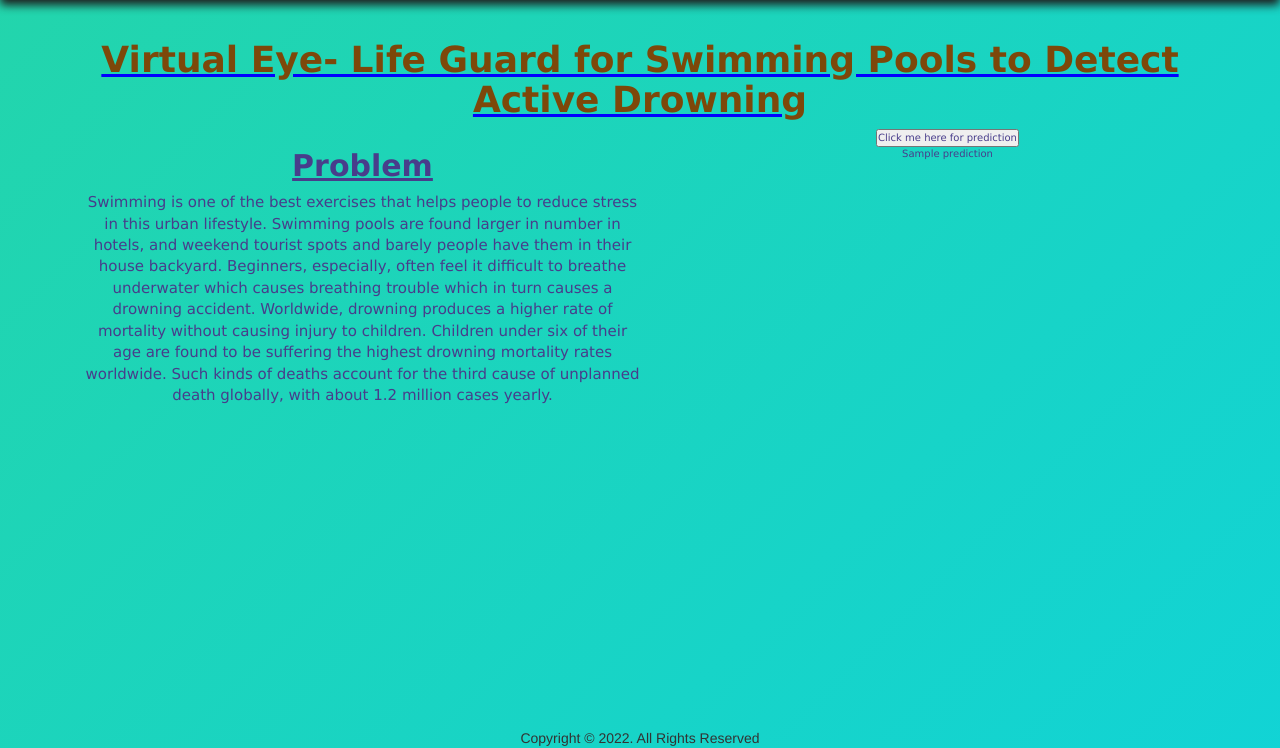
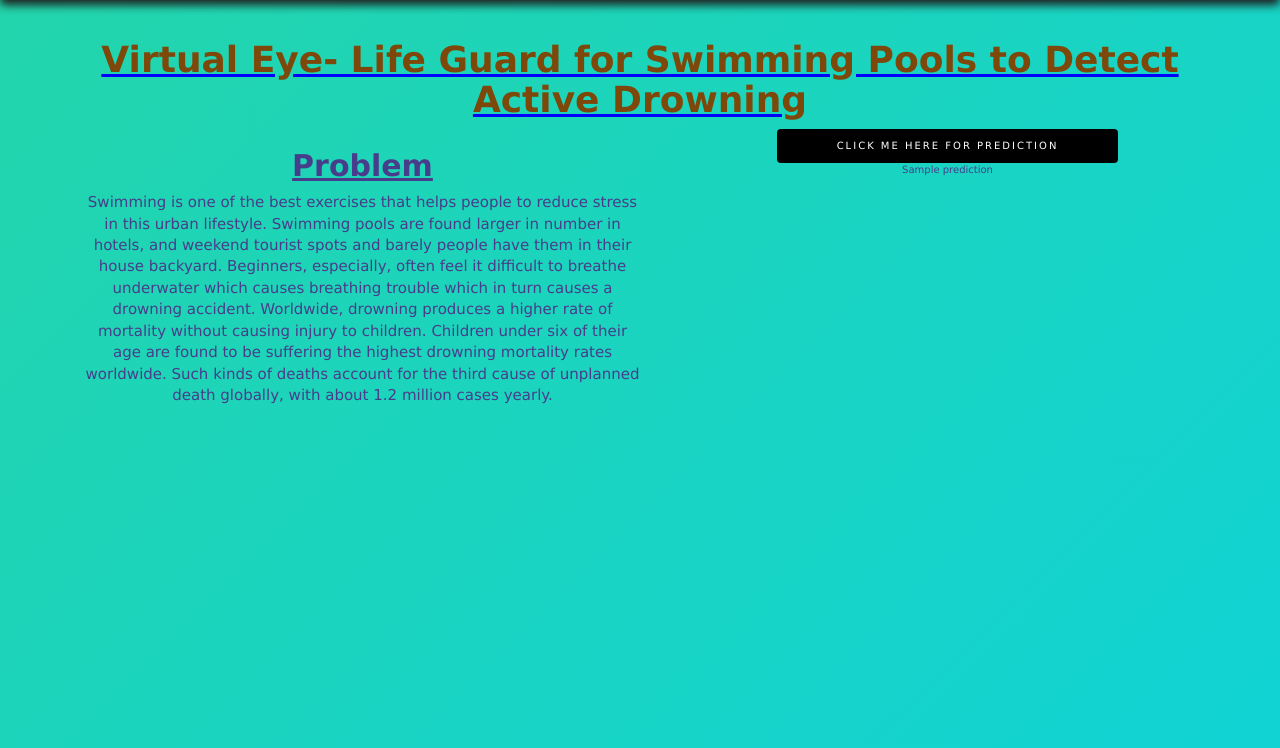
Before and after one commit to Shrijeeth/virtual-eye, a Flask app: template templates/prediction.html in a window 1280 px wide. Shown: the part 52-800 px from the top of the page. Run offline with Flask 2, Linux system fonts and the light colour scheme; the template is opened without the code that fills it: most values are stand-ins (such as "Sample title", 1, 10 or a date in 2020); parts of the project's set-up code (start-up, migrations or seed data) failed here and were passed over; some libraries are stand-ins or nearby versions.

Commit message:
Add prediction path to web application

```diff
--- a/app.py
+++ b/app.py
@@ -1,4 +1,4 @@
-from flask import Flask, render_template, request
+from flask import Flask, render_template, request, redirect
 from flask_caching import Cache
 from ibmcloudant.cloudant_v1 import CloudantV1, Document
 import hashlib
@@ -97,7 +97,7 @@ def login():
         exist, result = user_exists(email)
         if exist:
             if result[0]['password'] == password:
-                return render_template("login.html", alert_message="Login Success") # Should link to predict page
+                return redirect("/prediction")
             return render_template("login.html", alert_message="Wrong Password, Please try again")
         return render_template("login.html", alert_message="Invalid User")
     return render_template("login.html")
@@ -123,7 +123,7 @@ def register():
                 if not result:
                     result = send_registration_mail(email, username)
                 return render_template("login.html", success_message="Registration Success")
-            render_template("register.html", alert_message="Registration Failure, Please try again")
+            return render_template("register.html", alert_message="Registration Failure, Please try again")
         return render_template("register.html", alert_message="Passwords does not match")
     return render_template("register.html")
 
@@ -164,5 +164,10 @@ def forgot_password():
     return render_template("forgot_password.html")
 
 
+@app.route("/prediction")
+def prediction():
+    return render_template("prediction.html")
+
+
 if __name__ == '__main__':
     app.run()
--- a/static/css/style.css
+++ b/static/css/style.css
@@ -88,3 +88,22 @@ color: darkslateblue;
 .row {
     display: flex;
 }
+
+.submit-button-wrapper {
+  text-align: center;
+}
+
+.submit-button-wrapper input {
+  border: none;
+  border-radius: 4px;
+  background-color: black;
+  color: white;
+  text-transform: uppercase;
+  padding: 10px 60px;
+  font-weight: 500;
+  letter-spacing: 2px;
+}
+
+.submit-button-wrapper input:hover {
+  background-color: #176de6;;
+}
--- a/templates/prediction.html
+++ b/templates/prediction.html
@@ -34,7 +34,6 @@
             </div>
         </nav>
         <div class="container">
-
             <div class="row">
                 <div class="head">
                     <h1 style="font-weight:bold">Virtual Eye- Life Guard for Swimming Pools to Detect Active Drowning</h1>
@@ -56,31 +55,20 @@
                             <div class="masthead1" style="background-image: url('../static/images/drown.png');">
                                 <div class="color-overlay d-flex justify-content-center align-items-center">
                                 </div>
-
                             </div>
-                            <div class="submit-button-wrapper1">
-                                <input type="submit" value="Click me here for prediction">
-                                <div>
-                                    {{ Prediction }}
+                            <form method="post" action="/prediction">
+                                <div class="submit-button-wrapper">
+                                    <input type="submit" value="Click me here for prediction" class="submit-button-wrapper">
+                                    <div>
+                                        {{ prediction }}
+                                    </div>
                                 </div>
-                            </div>
-
-
-
+                            </form>
                         </div>
                     </div>
                 </div>
             </div>
         </div>
-        <footer>
-            <!-- Copyright -->
-            <div class="text-center p-3 Copyright navbar-fixed-bottom">
-                Copyright © 2022. All Rights Reserved
-
-            </div>
-            <!-- Copyright -->
-        </footer>
-
     </header>
 </body>
 
```
Also changed, not shown: 1 other file.
